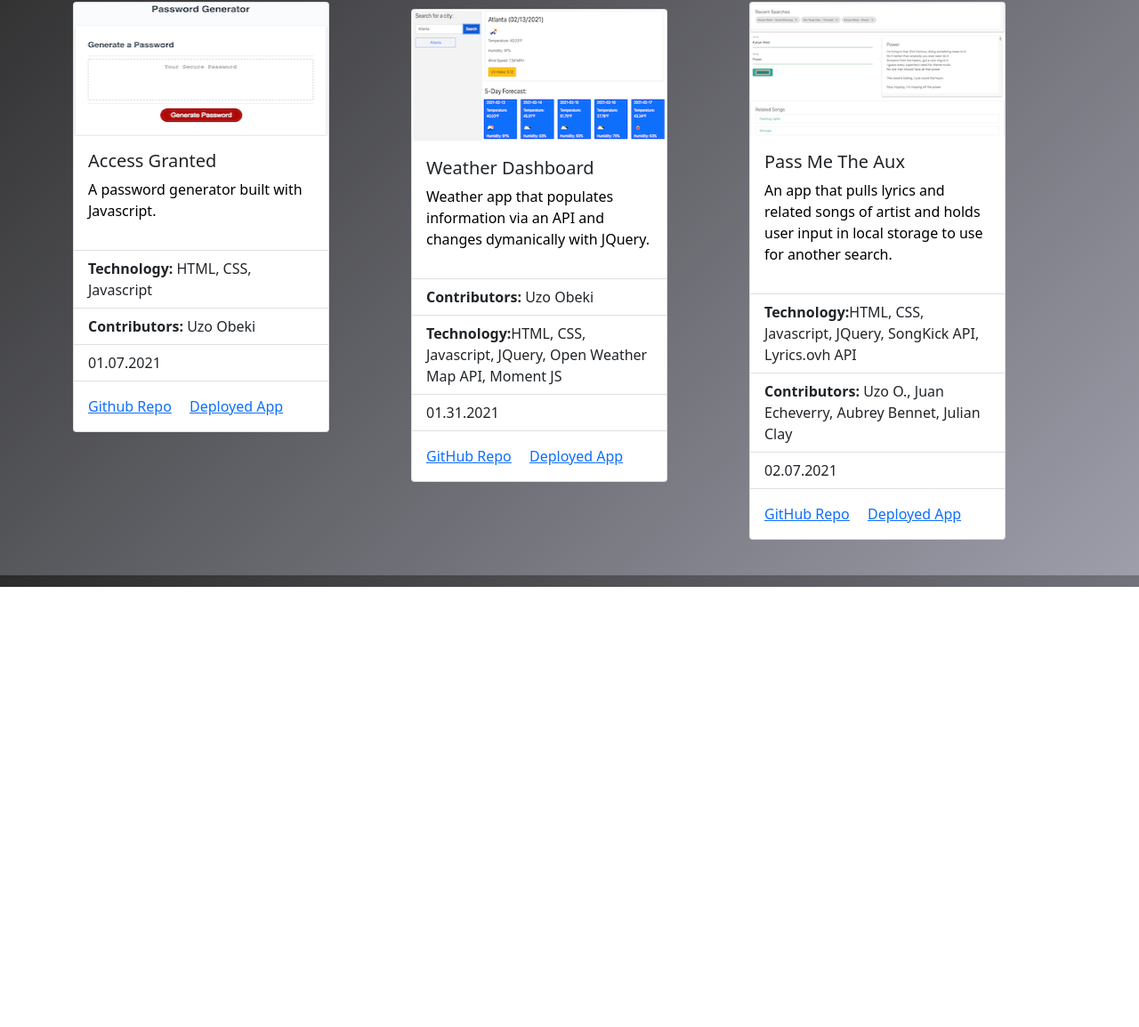
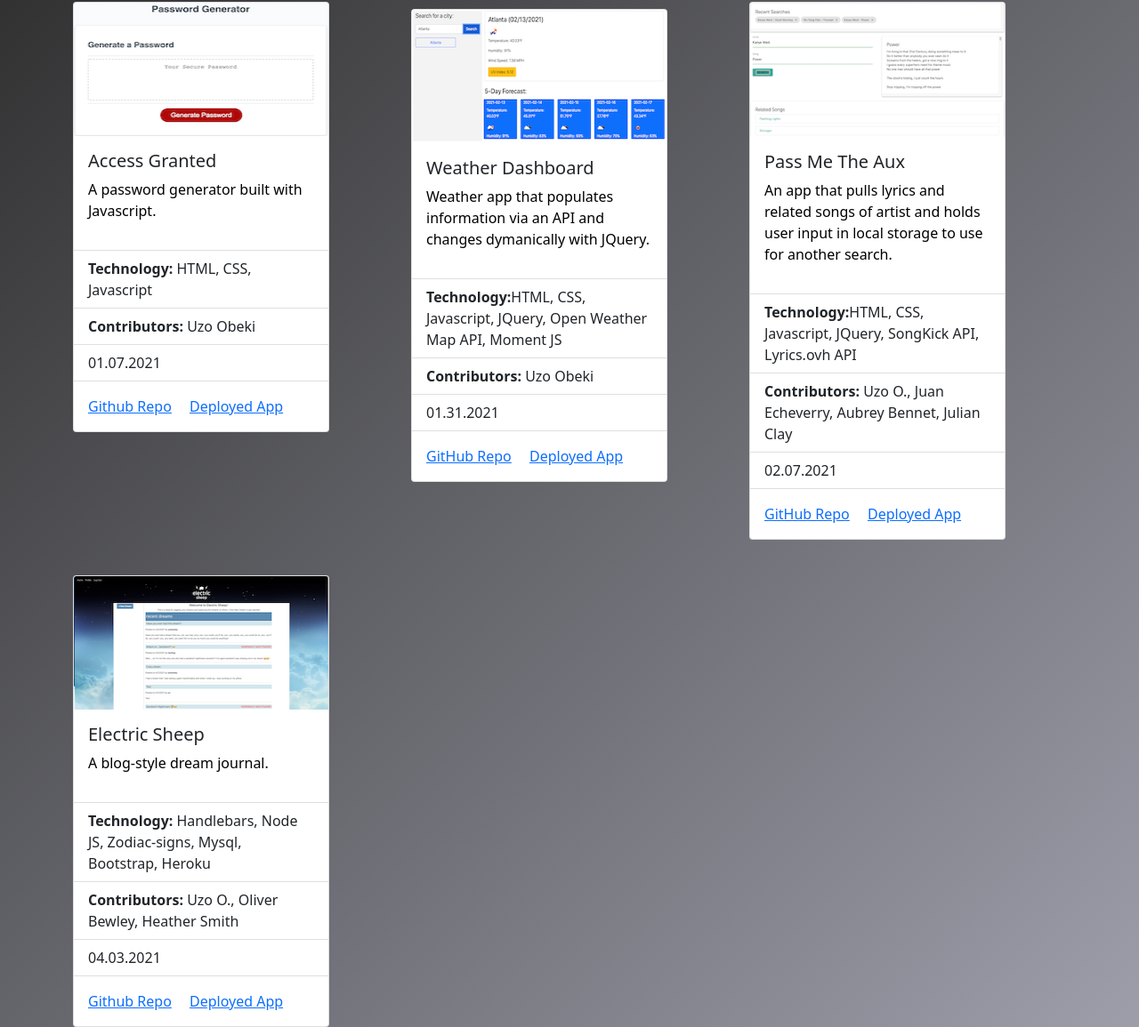
Before and after one commit to uzobeki/Portfolio, a plain HTML site: page Pages/portfolio.html in a window 1280 px wide. Shown: the part 140-1295 px from the top of the page at 89% size. Before the commit the page ends 800 px from the top, so only its background shows below. Drawn offline with nearby package versions, Linux system fonts and the light colour scheme.

Commit message:
portfolio update

```diff
--- a/Pages/portfolio.html
+++ b/Pages/portfolio.html
@@ -1,19 +1,23 @@
 <!DOCTYPE html>
 <html lang="en">
+
 <head>
   <meta charset="UTF-8">
   <meta name="viewport" content="width=device-width, initial-scale=1.0">
   <link rel="stylesheet" href="../Assets/style.css">
-    <link href="https://cdn.jsdelivr.net/npm/bootstrap@5.0.0-beta1/dist/css/bootstrap.min.css" rel="stylesheet" integrity="sha384-giJF6kkoqNQ00vy+HMDP7azOuL0xtbfIcaT9wjKHr8RbDVddVHyTfAAsrekwKmP1" crossorigin="anonymous">
+  <link href="https://cdn.jsdelivr.net/npm/bootstrap@5.0.0-beta1/dist/css/bootstrap.min.css" rel="stylesheet"
+    integrity="sha384-giJF6kkoqNQ00vy+HMDP7azOuL0xtbfIcaT9wjKHr8RbDVddVHyTfAAsrekwKmP1" crossorigin="anonymous">
   <link href="https://fonts.googleapis.com/css2?family=Spartan:wght@400;500;600;700&display=swap" rel="stylesheet">
   <title>Uzo Obeki | Portfolio</title>
 </head>
+
 <body>
 
   <nav class="navbar navbar-expand-lg navbar-custom ">
     <div class="container-fluid">
       <a class="navbar-brand" href="../index.html">Uzo Obeki</a>
-          <button class="navbar-toggler" type="button" data-bs-toggle="collapse" data-bs-target="#navbarNav" aria-controls="navbarNav" aria-expanded="false" aria-label="Toggle navigation">
+      <button class="navbar-toggler" type="button" data-bs-toggle="collapse" data-bs-target="#navbarNav"
+        aria-controls="navbarNav" aria-expanded="false" aria-label="Toggle navigation">
         <span class="navbar-toggler-icon"></span>
       </button>
       <div class="collapse navbar-collapse" id="navbarNav">
@@ -42,11 +46,14 @@
   </nav>
   <!--Portfolio Body-->
   <section class="container">
-      <header class="portfolio"><h1>Portfolio</h1></header>
+    <header class="portfolio">
+      <h1>Portfolio</h1>
+    </header>
     <div class="row row-1">
       <div class="col-md-4">
         <div class="card" style="width: 18rem;">
-            <img src="../Assets/Images/PasswordGenerator.png" class="card-img-top" alt="password-generator" height="150px" width="150px">
+          <img src="../Assets/Images/PasswordGenerator.png" class="card-img-top" alt="password-generator" height="150px"
+            width="150px">
           <div class="card-body">
             <h5 class="card-title">Access Granted</h5>
             <p class="folio-text">A password generator built with Javascript.</p>
@@ -64,14 +71,17 @@
       </div>
       <div class="col-md-4">
         <div class="card mt-2" style="width: 18rem;">
-            <img src="../Assets/Images/Weather-Dash.png" class="card-img-top" alt="weather-dashboard" height="150px" width="150px">
+          <img src="../Assets/Images/Weather-Dash.png" class="card-img-top" alt="weather-dashboard" height="150px"
+            width="150px">
           <div class="card-body">
             <h5 class="card-title">Weather Dashboard</h5>
-              <p class="folio-text">Weather app that populates information via an API and changes dymanically with JQuery.</p>
+            <p class="folio-text">Weather app that populates information via an API and changes dymanically with JQuery.
+            </p>
           </div>
           <ul class="list-group list-group-flush">
+            <li class="list-group-item"><b>Technology:</b>HTML, CSS, Javascript, JQuery, Open Weather Map API, Moment JS
+            </li>
             <li class="list-group-item"><b>Contributors:</b> Uzo Obeki</li>
-              <li class="list-group-item"><b>Technology:</b>HTML, CSS, Javascript, JQuery, Open Weather Map API, Moment JS</li>
             <li class="list-group-item">01.31.2021</li>
           </ul>
           <div class="card-body">
@@ -85,10 +95,12 @@
           <img src="../Assets/Images/PMTA.png" class="card-img-top" alt="placeholder">
           <div class="card-body">
             <h5 class="card-title">Pass Me The Aux</h5>
-              <p class="folio-text">An app that pulls lyrics and related songs of artist and holds user input in local storage to use for another search.</p>
+            <p class="folio-text">An app that pulls lyrics and related songs of artist and holds user input in local
+              storage to use for another search.</p>
           </div>
           <ul class="list-group list-group-flush">
-              <li class="list-group-item"><b>Technology:</b>HTML, CSS, Javascript, JQuery, SongKick API, Lyrics.ovh API</li>
+            <li class="list-group-item"><b>Technology:</b>HTML, CSS, Javascript, JQuery, SongKick API, Lyrics.ovh API
+            </li>
             <li class="list-group-item"><b>Contributors:</b> Uzo O., Juan Echeverry, Aubrey Bennet, Julian Clay</li>
             <li class="list-group-item">02.07.2021</li>
           </ul>
@@ -99,11 +111,34 @@
         </div>
       </div>
     </div>
+    <div class="row row-2">
+      <div class="col-md-4">
+        <div class="card" style="width: 18rem;">
+          <img src="../Assets/Images/Electric-Sheep.png" class="card-img-top" alt="password-generator" height="150px"
+            width="150px">
+          <div class="card-body">
+            <h5 class="card-title">Electric Sheep</h5>
+            <p class="folio-text">A blog-style dream journal.</p>
+          </div>
+          <ul class="list-group list-group-flush">
+            <li class="list-group-item"><b>Technology:</b> Handlebars, Node JS, Zodiac-signs, Mysql, Bootstrap, Heroku</li>
+            <li class="list-group-item"><b>Contributors:</b> Uzo O., Oliver Bewley, Heather Smith</li>
+            <li class="list-group-item">04.03.2021</li>
+          </ul>
+          <div class="card-body">
+            <a href="https://github.com/acbewley/young-vipers-electric-sheep" class="card-link">Github Repo</a>
+            <a href="http://banana-crumble-13553.herokuapp.com/" class="card-link">Deployed App</a>
+          </div>
+        </div>
+      </div>
     </div>
   </section>
   <!--End Portfolio Body-->
 
 
-    <script src="https://cdn.jsdelivr.net/npm/bootstrap@5.0.0-beta1/dist/js/bootstrap.min.js" integrity="sha384-pQQkAEnwaBkjpqZ8RU1fF1AKtTcHJwFl3pblpTlHXybJjHpMYo79HY3hIi4NKxyj" crossorigin="anonymous"></script>
+  <script src="https://cdn.jsdelivr.net/npm/bootstrap@5.0.0-beta1/dist/js/bootstrap.min.js"
+    integrity="sha384-pQQkAEnwaBkjpqZ8RU1fF1AKtTcHJwFl3pblpTlHXybJjHpMYo79HY3hIi4NKxyj"
+    crossorigin="anonymous"></script>
 </body>
+
 </html>
```
Also changed, not shown: index.html (+1 -1 lines), Assets/Images/Electric-Sheep-Large.png (added), Assets/Images/Electric-Sheep.png (added), 3 other files. Lines whose indentation alone changed are shown as unchanged.
